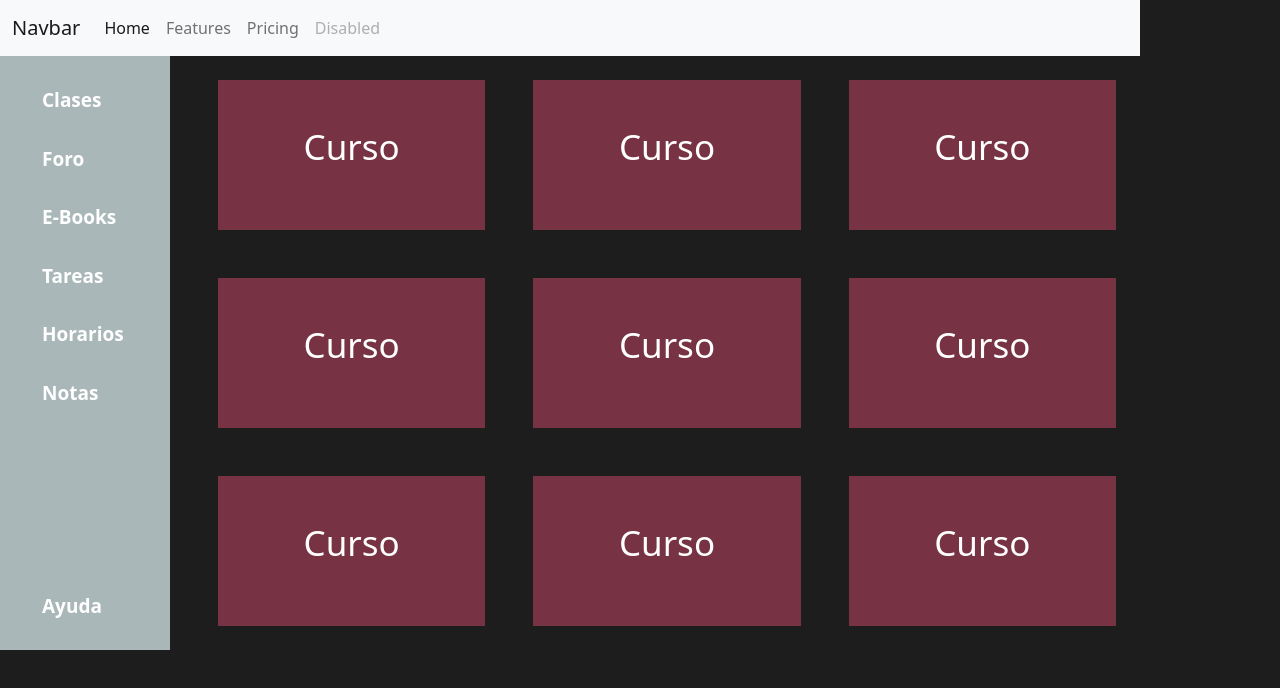
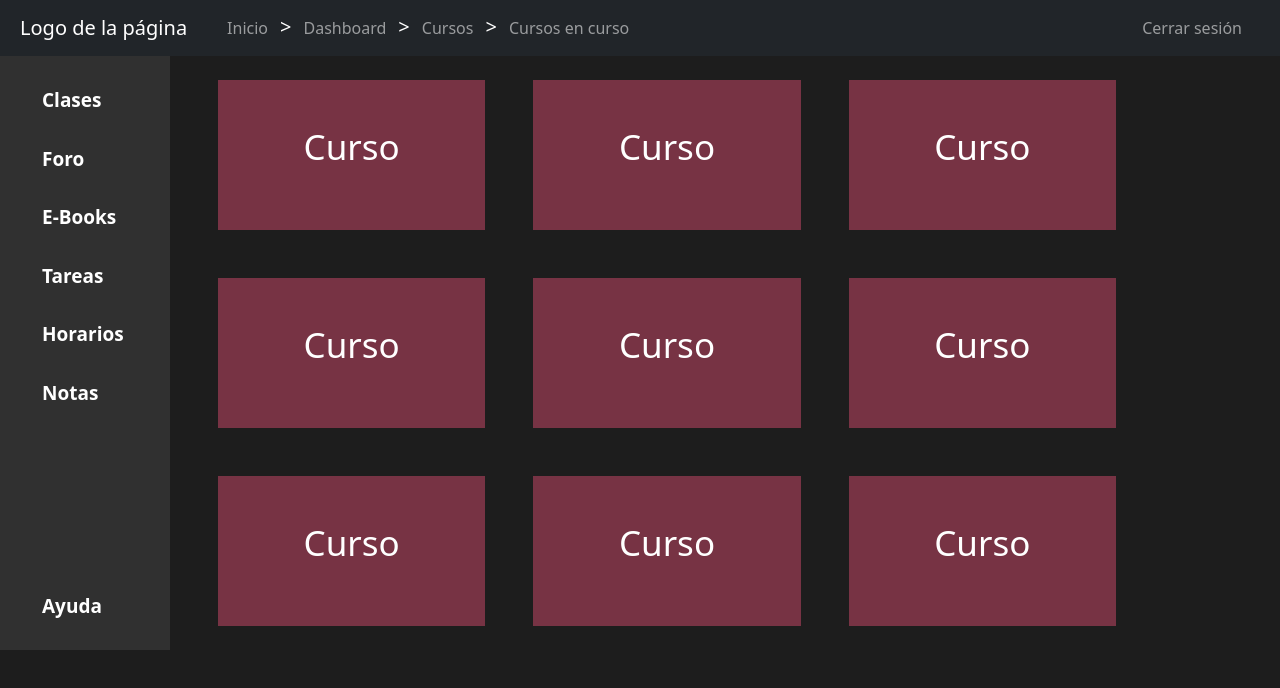
Before and after one commit to Cesarmnd/Angular, an Angular app: page / in a window 1280 px wide. Shown: the top 688 px of the page. Built offline with nearby package versions, Linux system fonts and the light colour scheme.

Commit message:
Corrección de estilos css

```diff
--- a/src/app/components/navbar/navbar.component.css
+++ b/src/app/components/navbar/navbar.component.css
@@ -0,0 +1,16 @@
+.navbar {
+  width: 100vw;
+}
+
+.arrow {
+  display: flex;
+  font-size: 20px;
+  color: white;
+  height: min-content;
+}
+
+.login {
+  position: absolute;
+  right: 0;
+  margin-right: 30px;
+}
--- a/src/app/components/navbar/navbar.component.html
+++ b/src/app/components/navbar/navbar.component.html
@@ -1,15 +1,21 @@
-<nav class="navbar navbar-expand-lg navbar-light bg-light">
+<nav class="navbar navbar-expand-lg navbar-dark bg-dark p-2">
   <div class="container-fluid">
-    <a class="navbar-brand" href="#">Navbar</a>
+    <a class="navbar-brand" href="#">Logo de la página</a>
     <button class="navbar-toggler" type="button" data-bs-toggle="collapse" data-bs-target="#navbarNavAltMarkup" aria-controls="navbarNavAltMarkup" aria-expanded="false" aria-label="Toggle navigation">
       <span class="navbar-toggler-icon"></span>
     </button>
     <div class="collapse navbar-collapse" id="navbarNavAltMarkup">
-      <div class="navbar-nav">
-        <a class="nav-link active" aria-current="page" href="#">Home</a>
-        <a class="nav-link" href="#">Features</a>
-        <a class="nav-link" href="#">Pricing</a>
-        <a class="nav-link disabled" href="#" tabindex="-1" aria-disabled="true">Disabled</a>
+      <div class="navbar-nav ms-3">
+        <a class="nav-link " aria-current="page" href="#">Inicio</a>
+        <span class="arrow p-1"> > </span>
+        <a class="nav-link" href="#">Dashboard</a>
+        <span class="arrow p-1"> > </span>
+        <a class="nav-link" href="#">Cursos</a>
+        <span class="arrow p-1"> > </span>
+        <a class="nav-link" href="#">Cursos en curso</a>
+      </div>
+      <div class="navbar-nav login">
+        <a class="nav-link " aria-current="page" href="#">Cerrar sesión</a>
       </div>
     </div>
   </div>
--- a/src/app/components/toolbar/toolbar.component.css
+++ b/src/app/components/toolbar/toolbar.component.css
@@ -4,7 +4,7 @@
   position: relative;
   flex-direction: column;
   list-style: none;
-  background-color: #AAB7B8;
+  background-color: #303030;
 }
 
 .toolbar-item {
```
